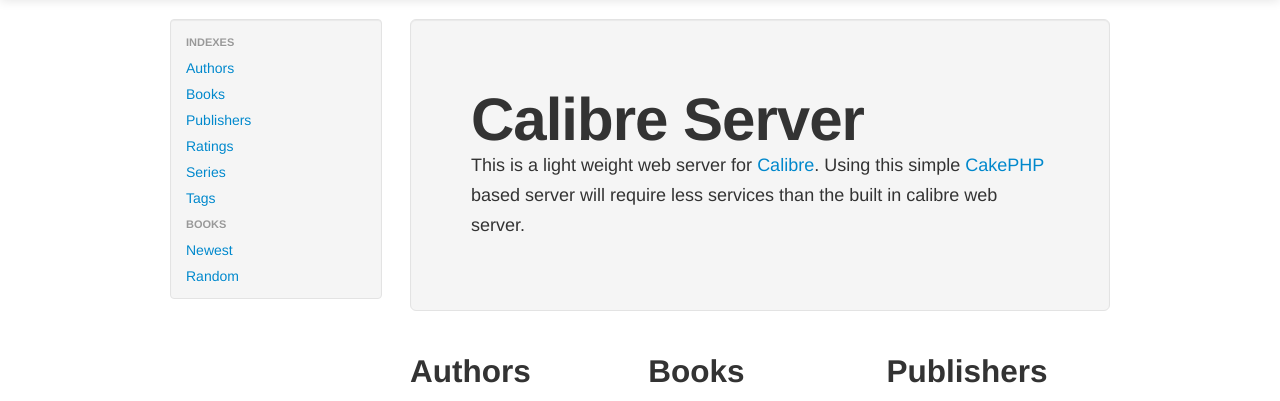
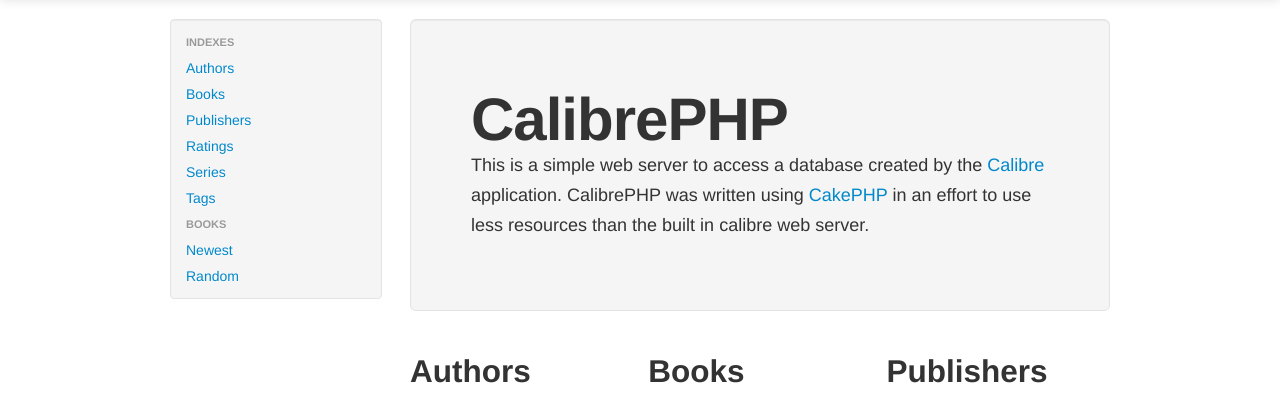
Before and after one commit to openam/calibrephp, a CakePHP app: the page made by app/View/Pages/home.ctp in a window 1280 px wide. Shown: the part 41-442 px from the top of the page. Run offline with PHP 8.4 and a stand-in for CakePHP, Linux system fonts and the light colour scheme; the template is opened without the code that fills it, so the values that code supplies are empty; some libraries are stand-ins or nearby versions.

Commit message:
updated Pages/home.ctp

```diff
--- a/app/View/Pages/home.ctp
+++ b/app/View/Pages/home.ctp
@@ -1,6 +1,6 @@
 <div class="hero-unit">
-	<h1>Calibre Server</h1>
-	<p>This is a light weight web server for <?php echo $this->Html->link("Calibre", 'http://calibre-ebook.com/'); ?>. Using this simple <?php echo $this->Html->link("CakePHP", 'http://cakephp.org'); ?> based server will require less services than the built in calibre web server.</p>
+	<h1>CalibrePHP</h1>
+	<p>This is a simple web server to access a database created by the <?php echo $this->Html->link("Calibre", 'http://calibre-ebook.com/'); ?> application. CalibrePHP was written using <?php echo $this->Html->link("CakePHP", 'http://cakephp.org'); ?> in an effort to use less resources than the built in calibre web server.</p>
 </div>
 <div class="row-fluid">
 	<div class="span4">
```
